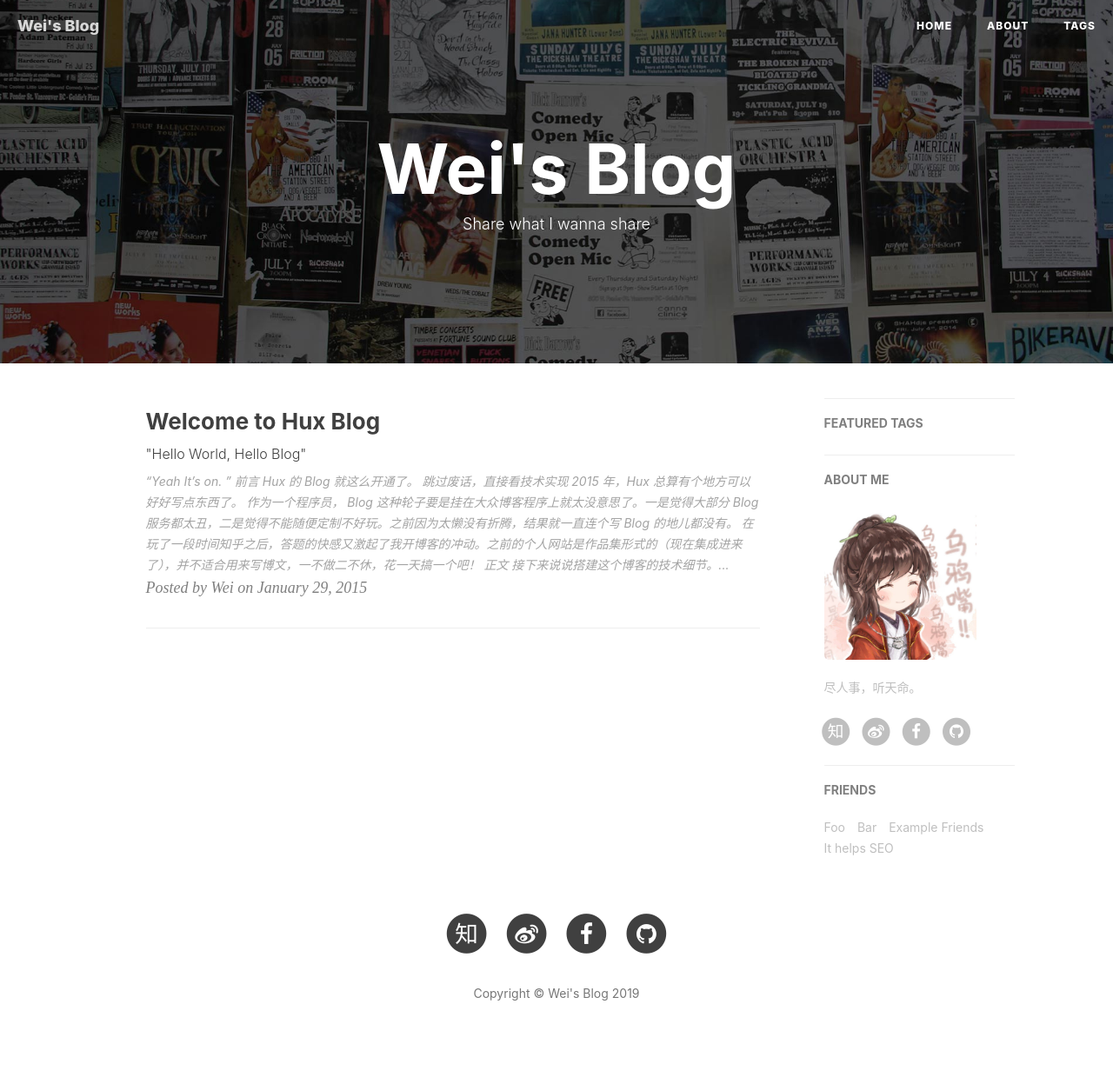
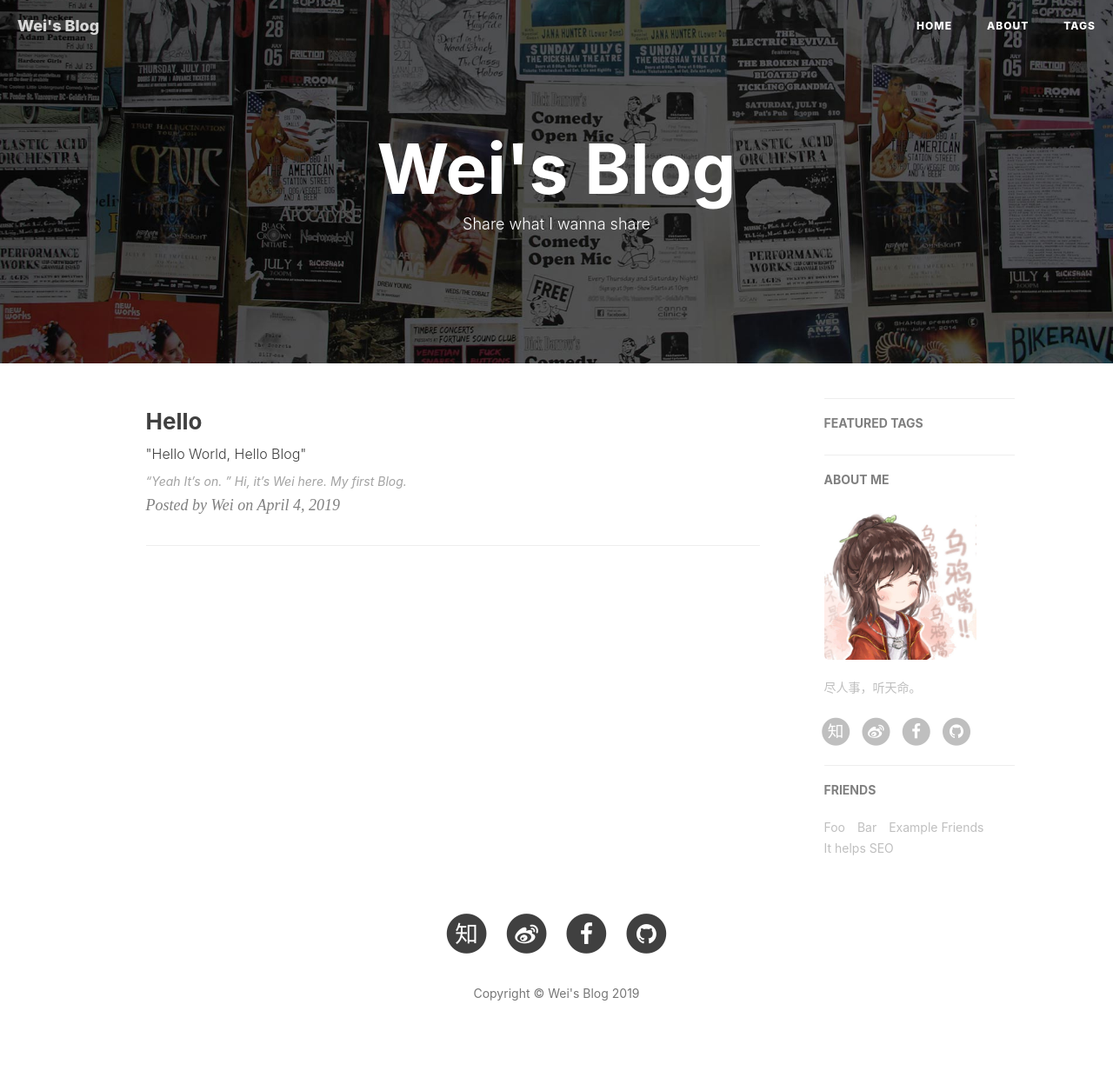
Before and after one commit to desAweis/desAweis.github.io, a Jekyll site: the page built from index.html, in a window 1280 px wide. Shown: the whole page at 87% size. Built offline with Jekyll 4.4.1, drawn with Linux system fonts in a browser that asks for light colours; nearby versions of some CDN libraries; the list of posts is cut into pages by our own code; comment, search, counter and statistics services are not loaded.

Commit message:
posted first bg

```diff
--- a/_posts/2014-01-29-hello-2015.markdown
+++ /dev/null
@@ -1,79 +0,0 @@
----
-layout:     post
-title:      "Welcome to Hux Blog"
-subtitle:   " \"Hello World, Hello Blog\""
-date:       2015-01-29 12:00:00
-author:     "Wei"
-header-img: "img/post-bg-2015.jpg"
-tags:
-    - 生活
----
-
-> “Yeah It's on. ”
-
-
-## 前言
-
-Hux 的 Blog 就这么开通了。
-
-[跳过废话，直接看技术实现 ](#build)
-
-
-
-2015 年，Hux 总算有个地方可以好好写点东西了。
-
-
-作为一个程序员， Blog 这种轮子要是挂在大众博客程序上就太没意思了。一是觉得大部分 Blog 服务都太丑，二是觉得不能随便定制不好玩。之前因为太懒没有折腾，结果就一直连个写 Blog 的地儿都没有。
-
-在玩了一段时间知乎之后，答题的快感又激起了我开博客的冲动。之前的[个人网站](http://huangxuan.me/portfolio)是作品集形式的（现在集成进来了），并不适合用来写博文，一不做二不休，花一天搞一个吧！
-
-
-<p id = "build"></p>
----
-
-## 正文
-
-接下来说说搭建这个博客的技术细节。
-
-正好之前就有关注过 [GitHub Pages](https://pages.github.com/) + [Jekyll](http://jekyllrb.com/) 快速 Building Blog 的技术方案，非常轻松时尚。
-
-其优点非常明显：
-
-* **Markdown** 带来的优雅写作体验
-* 非常熟悉的 Git workflow ，**Git Commit 即 Blog Post**
-* 利用 GitHub Pages 的域名和免费无限空间，不用自己折腾主机
-	* 如果需要自定义域名，也只需要简单改改 DNS 加个 CNAME 就好了
-* Jekyll 的自定制非常容易，基本就是个模版引擎
-
-
-本来觉得最大的缺点可能是 GitHub 在国内访问起来太慢，所以第二天一起床就到 GitCafe(Chinese GitHub Copy) 迁移了一个[镜像](http://huxpro.gitcafe.io)出来，结果还是巨慢。
-
-哥哥可是个前端好嘛！ 果断开 Chrome DevTool 查了下网络请求，原来是 **pending 在了 Google Fonts** 上，页面渲染一直被阻塞到请求超时为止，难怪这么慢。
-忍痛割爱，只好把 Web Fonts 去了（反正超时看到的也只能是 fallback ），果然一下就正常了，而且 GitHub 和 GitCafe 对比并没有感受到明显的速度差异，虽然 github 的 ping 值明显要高一些，达到了 300ms，于是用 DNSPOD 优化了一下速度。
-
-
-
----
-
-配置的过程中也没遇到什么坑，基本就是 Git 的流程，相当顺手
-
-大的 Jekyll 主题上直接 fork 了 Clean Blog（这个主题也相当有名，就不多赘述了。唯一的缺点大概就是没有标签支持，于是我给它补上了。）
-
-本地调试环境需要 `gem install jekyll`，结果 rubygem 的源居然被墙了……后来手动改成了我大淘宝的镜像源才成功
-
-Theme 的 CSS 是基于 Bootstrap 定制的，看得不爽的地方直接在 Less 里改就好了（平时更习惯 SCSS 些），**不过其实我一直觉得 Bootstrap 在移动端的体验做得相当一般，比我在淘宝参与的团队 CSS 框架差多了……**所以为了体验，也补了不少 CSS 进去
-
-最后就进入了耗时反而最长的**做图、写字**阶段，也算是进入了**写博客**的正轨，因为是类似 Hack Day 的方式去搭这个站的，所以折腾折腾着大半夜就过去了。
-
-第二天考虑中文字体的渲染，fork 了 [Type is Beautiful](http://www.typeisbeautiful.com/) 的 `font` CSS，调整了字号，适配了 Win 的渣渲染，中英文混排效果好多了。
-
-
-## 后记
-
-回顾这个博客的诞生，纯粹是出于个人兴趣。在知乎相关问题上回答并获得一定的 star 后，我决定把这个博客主题当作一个小小的开源项目来维护。
-
-在经历 v1.0 - v1.5 的蜕变后，这个博客主题愈发完整，不但增加了诸多 UI 层的优化（opinionated）；在代码层面，更加丰富的配置项也使得这个主题拥有了更好的灵活性与可拓展性。而作为一个开源项目，我也积极的为其完善文档与解决 issue。
-
-如果你恰好逛到了这里，希望你也能喜欢这个博客主题。
-
-—— Hux 后记于 2015.10
--- /dev/null
+++ b/_posts/2019-04-04-hello.markdown
@@ -0,0 +1,26 @@
+---
+layout:     post
+title:      "Hello"
+subtitle:   " \"Hello World, Hello Blog\""
+date:       2019-04-04 12:00:00
+author:     "Wei"
+header-img: "img/post-bg-2015.jpg"
+catalog: true
+tags:
+    - 生活
+    - Meta
+---
+
+> “Yeah It's on. ”
+
+
+
+
+<p id = "build"></p>
+
+
+Hi,
+
+it's Wei here.
+
+My first Blog.
--- a/index.html
+++ b/index.html
@@ -15,7 +15,7 @@ description: "Share what I wanna share"
         </h3>
         {% endif %}
         <div class="post-content-preview">
-            {{ post.content | strip_html | truncate:300 }}
+            {{ post.content | strip_html | truncate:200 }}
         </div>
     </a>
     <p class="post-meta">
```
Also changed, not shown: 10 other files.
